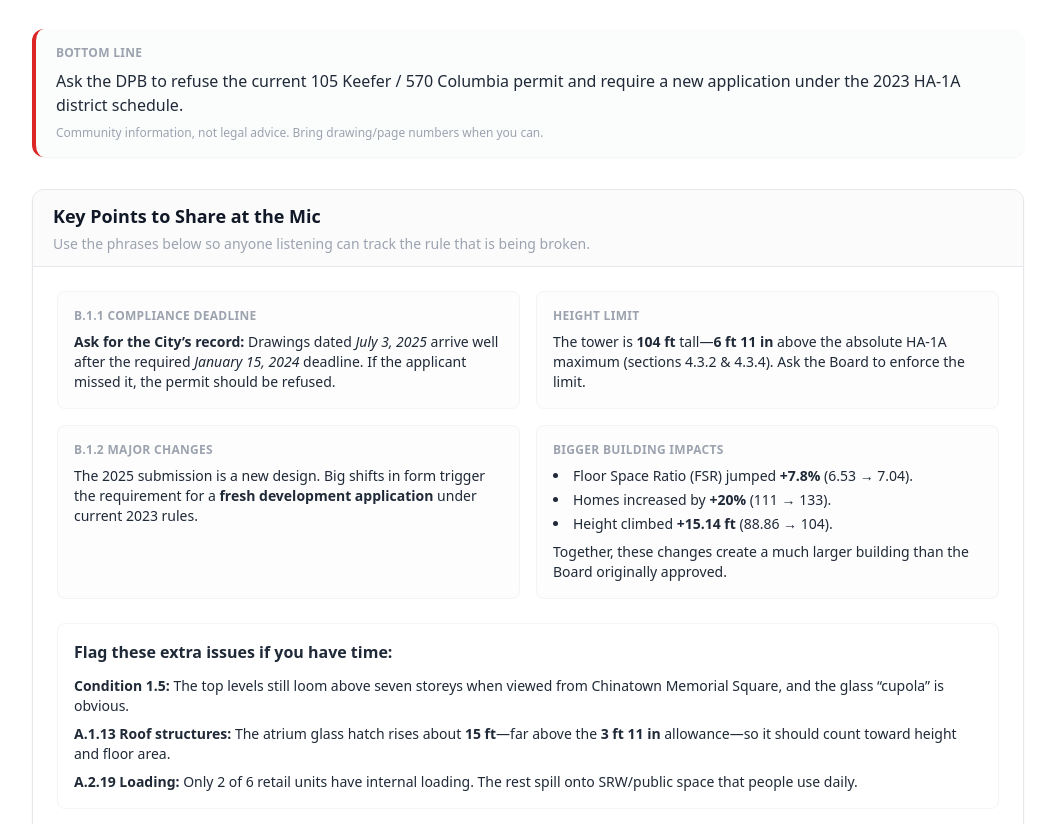
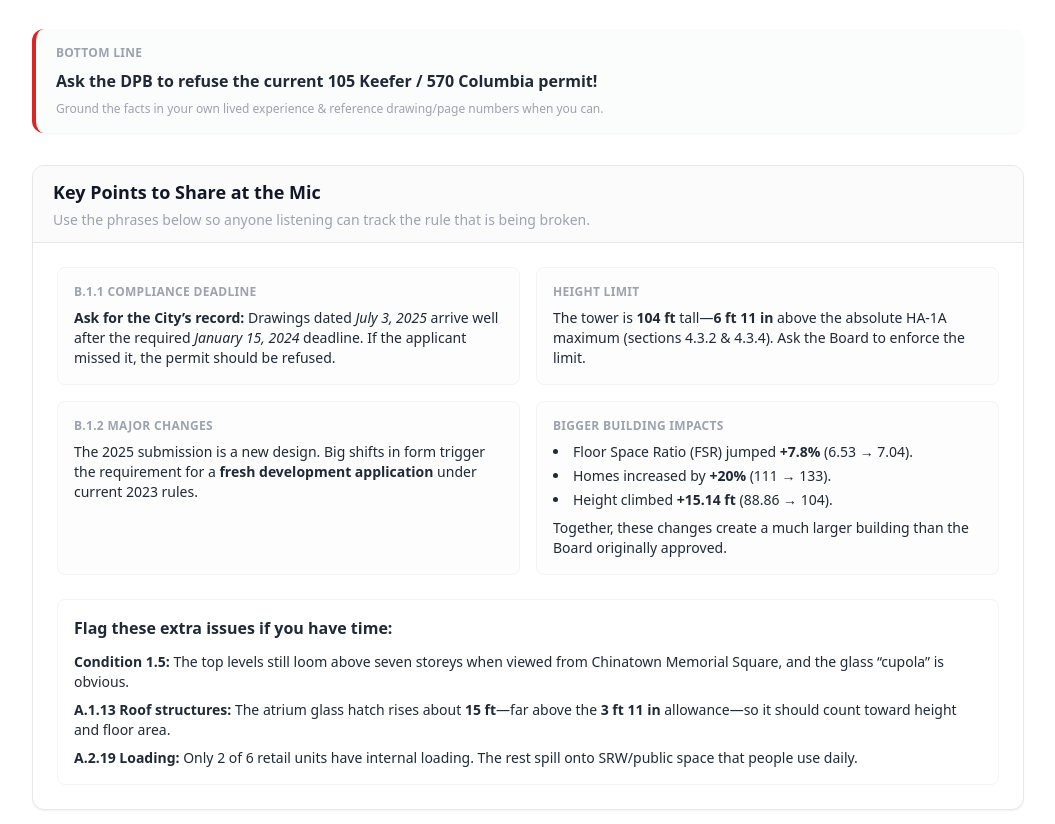
Before and after one commit to organize4chinatown/105keefer, a plain HTML site: page index.html in a window 1280 px wide. Shown: the part 2559-3383 px from the top of the page, without its empty margins (112-1167 px from the left). Drawn offline with nearby package versions, Linux system fonts and the light colour scheme.

Commit message:
change language to reject application

```diff
--- a/index.html
+++ b/index.html
@@ -367,10 +367,9 @@
         <div class="mt-8 space-y-8">
           <aside class="rounded-xl border-l-4 border-brand-600 bg-brand-50/60 px-5 py-4 shadow-sm">
             <p class="text-xs font-semibold uppercase tracking-wide text-brand-400">Bottom line</p>
-            <p class="mt-2 text-brand-700 font-medium">Ask the DPB to refuse the current 105 Keefer / 570 Columbia
-              permit and require a new application under the 2023 HA-1A district schedule.</p>
-            <p class="mt-2 text-xs text-brand-400">Community information, not legal advice. Bring drawing/page numbers
-              when you can.</p>
+            <p class="mt-2 text-brand-700 font-bold">Ask the DPB to refuse the current 105 Keefer / 570 Columbia
+              permit!</p>
+            <p class="mt-2 text-xs text-brand-400">Ground the facts in your own lived experience & reference drawing/page numbers when you can.</p>
           </aside>
 
           <!-- 1) Technical Grounds -->
@@ -484,7 +483,7 @@
                     B.1.1, B.1.2, and the height limit.”</li>
                   <li>Stick to one or two concrete facts—dates, drawing numbers, measurements—so the Board can jot them
                     down.</li>
-                  <li>Close by repeating the ask for a <strong>new, compliant application</strong> under the 2023 HA-1A
+                  <li>Close by repeating the ask to <strong>reject this non-compliant application</strong> under the 2023 HA-1A
                     schedule.</li>
                 </ul>
               </section>
```
